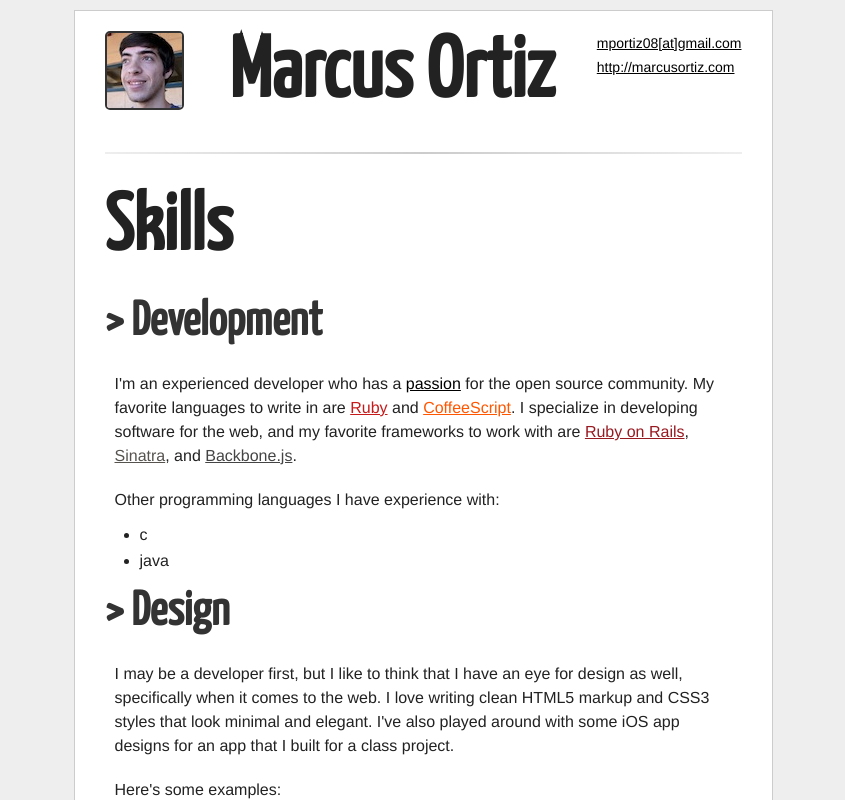
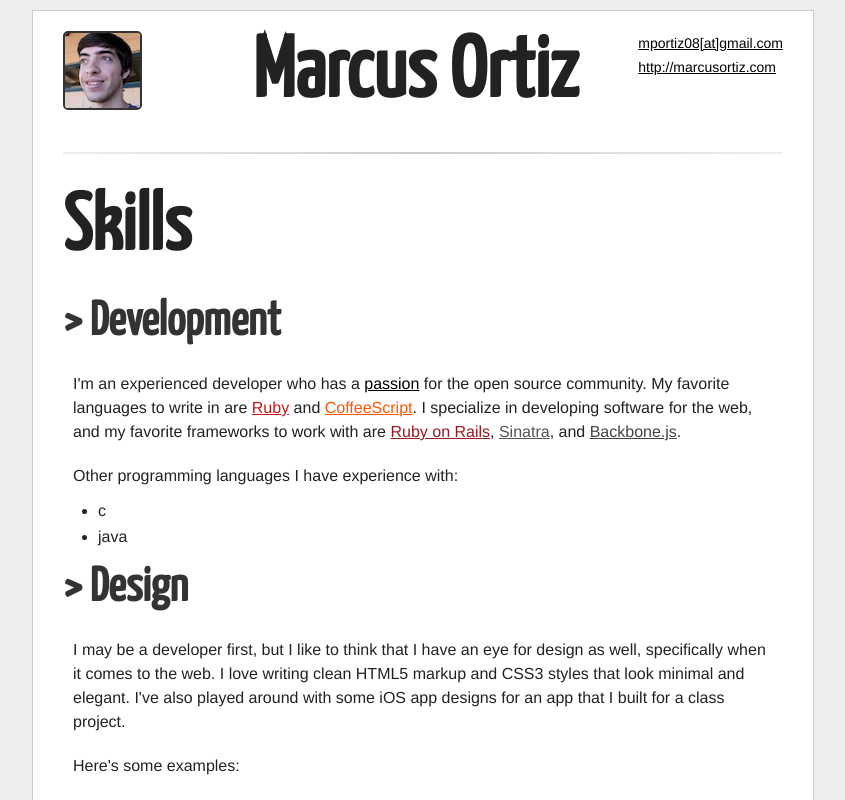
Before and after one commit to mportiz08/resume-old, a plain HTML site: page index.html in a window 1280 px wide. Shown: the top 800 px of the page, without its empty margins (217-1062 px from the left). Drawn offline with nearby package versions, Linux system fonts and the light colour scheme.

Commit message:
trying wider container to support more browsers better

```diff
--- a/stylesheets/style.css
+++ b/stylesheets/style.css
@@ -99,7 +99,7 @@ img.me {
   border: 1px solid #ccc;
   margin: 10px auto;
   padding: 0 30px;
-  width: 637px;
+  width: 720px;
 }
 
 #container .border {
@@ -115,6 +115,7 @@ img.me {
 
 #banner h1 {
   font-size: 86px;
+  padding-left: 15px;
 }
 
 #banner .pic {
@@ -122,7 +123,7 @@ img.me {
 }
 
 #top-left {
-  width: 450px;
+  width: 515px;
 }
 
 #top-right {
```
